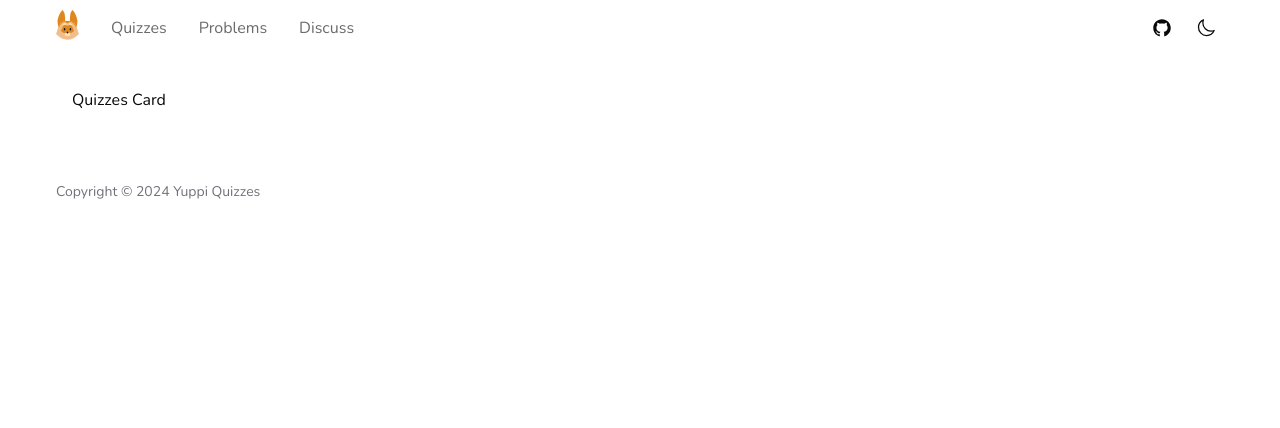
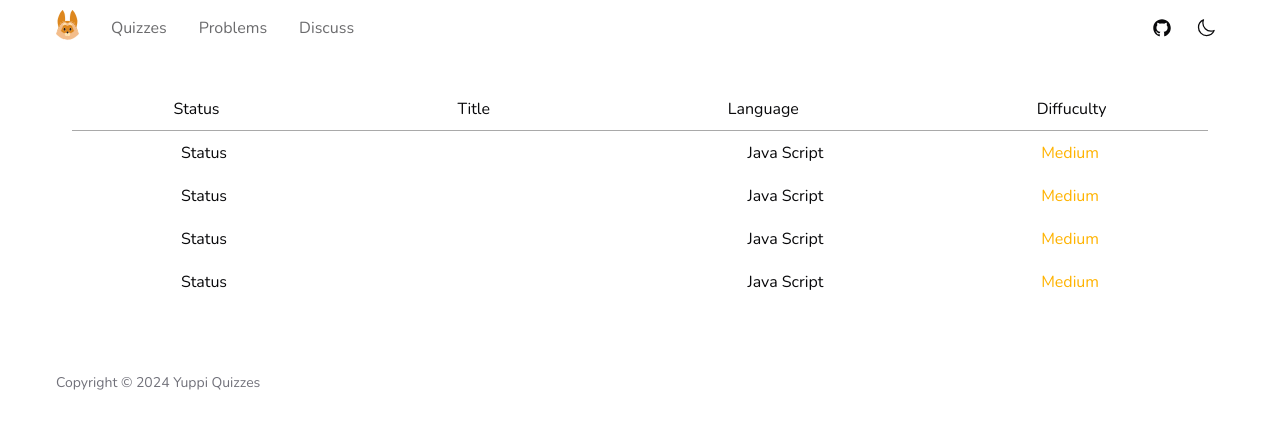
Before and after one commit to Esutarosa/yuppi, a Next.js app: page /quizzes in a window 1280 px wide. Shown: the top 428 px of the page. Built offline with nearby package versions, Linux system fonts and the light colour scheme.

Commit message:
+ add Quizzes card

```diff
--- /dev/null
+++ b/src/components/containers/Quizzes/QuizzesCard/index.module.scss
@@ -0,0 +1,32 @@
+@import "/src/styles/mixins.scss";
+
+.quizze {
+    width: 100%;
+    height: auto;
+
+    &__card:nth-child(2n) {
+        background-color: #ffffff12;
+    }
+
+    &__card {
+        @apply rounded-sm;
+        background-color:transparent;
+        height: 43px;
+
+        @include flex(space-around,center,row,none)
+    }
+
+    &__title {
+        color: white;
+        transition: .3s ease;
+        &:hover {
+            color: #1ba3ff;
+        }
+
+    }
+
+    &__difficulty {
+        color: #ffb300;
+    }
+
+}
--- a/src/components/containers/Quizzes/QuizzesCard/index.tsx
+++ b/src/components/containers/Quizzes/QuizzesCard/index.tsx
@@ -1,9 +1,69 @@
 import type { FC } from 'react';
+
+import style from './index.module.scss'
+import Link from 'next/link';
 
 const QuizzesCard: FC = () => {
   return (
     <div>
-      Quizzes Card
+      <div className={style.quizze}>
+        <div className={style.quizze__card}>
+          <div className={style.quizze__status}>
+            <p>Status</p>
+          </div>
+          <div className={style.quizze__title}>
+              <Link href="/">1. Two Sum</Link>
+          </div>
+          <div className={style.quizze__lang}>
+            <p>Java Script</p>
+          </div>
+          <div className={style.quizze__difficulty}>
+            <p>Medium</p>
+          </div>
+        </div>
+        <div className={style.quizze__card}>
+          <div className={style.quizze__status}>
+            <p>Status</p>
+          </div>
+          <div className={style.quizze__title}>
+              <Link href="/">1. Two Sum</Link>
+          </div>
+          <div className={style.quizze__lang}>
+            <p>Java Script</p>
+          </div>
+          <div className={style.quizze__difficulty}>
+            <p>Medium</p>
+          </div>
+        </div>
+        <div className={style.quizze__card}>
+          <div className={style.quizze__status}>
+            <p>Status</p>
+          </div>
+          <div className={style.quizze__title}>
+              <Link href="/">1. Two Sum</Link>
+          </div>
+          <div className={style.quizze__lang}>
+            <p>Java Script</p>
+          </div>
+          <div className={style.quizze__difficulty}>
+            <p>Medium</p>
+          </div>
+        </div>
+        <div className={style.quizze__card}>
+          <div className={style.quizze__status}>
+            <p>Status</p>
+          </div>
+          <div className={style.quizze__title}>
+              <Link href="/">1. Two Sum</Link>
+          </div>
+          <div className={style.quizze__lang}>
+            <p>Java Script</p>
+          </div>
+          <div className={style.quizze__difficulty}>
+            <p>Medium</p>
+          </div>
+        </div>
+      </div>
     </div>
   );
 };
--- /dev/null
+++ b/src/components/containers/Quizzes/index.module.scss
@@ -0,0 +1,10 @@
+@import "/src/styles/mixins.scss";
+
+.quizzbar {
+    width: 100%;
+    height: 43px;
+    gap: 35px;
+    border-bottom: 1px solid darkgray;
+
+    @include flex(space-around,center,row,none)
+}
--- a/src/components/containers/Quizzes/index.tsx
+++ b/src/components/containers/Quizzes/index.tsx
@@ -3,9 +3,25 @@ import type { FC } from 'react';
 import SectionContainer from '@/layouts/SectionContainer';
 import QuizzesCard from '@/components/containers/Quizzes/QuizzesCard';
 
+import style from './index.module.scss'
+
 const Quizzes: FC = () => {
   return (
     <SectionContainer>
+      <div className={style.quizzbar}>
+          <div className={style.quizzbar__status}>
+            <p>Status</p>
+          </div>
+          <div className={style.quizzbar__title}>
+            <p>Title</p>
+          </div>
+          <div className={style.quizzbar__language}>
+            <p>Language</p>
+          </div>
+          <div className={style.quizzbar__diffuculity}>
+            <p>Diffuculty</p>
+          </div>
+      </div>
       <QuizzesCard />
     </SectionContainer>
   );
```
